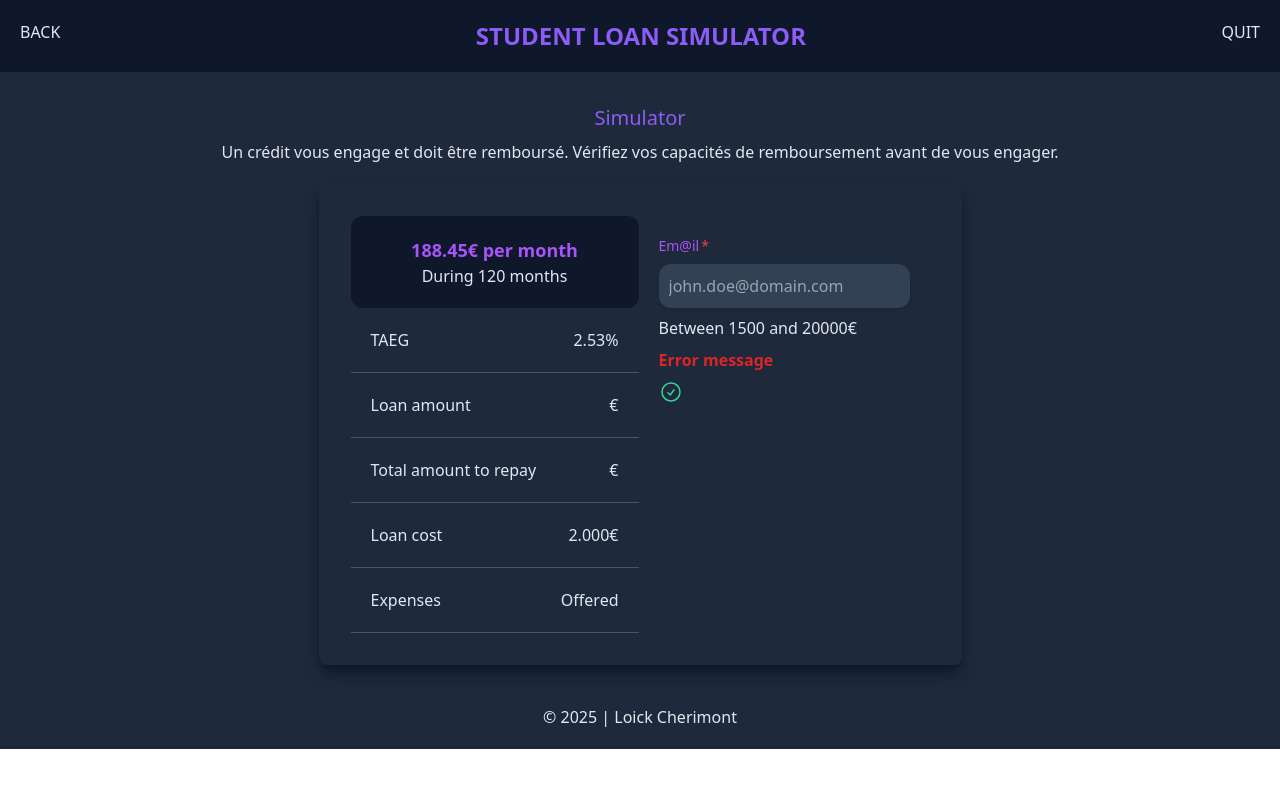
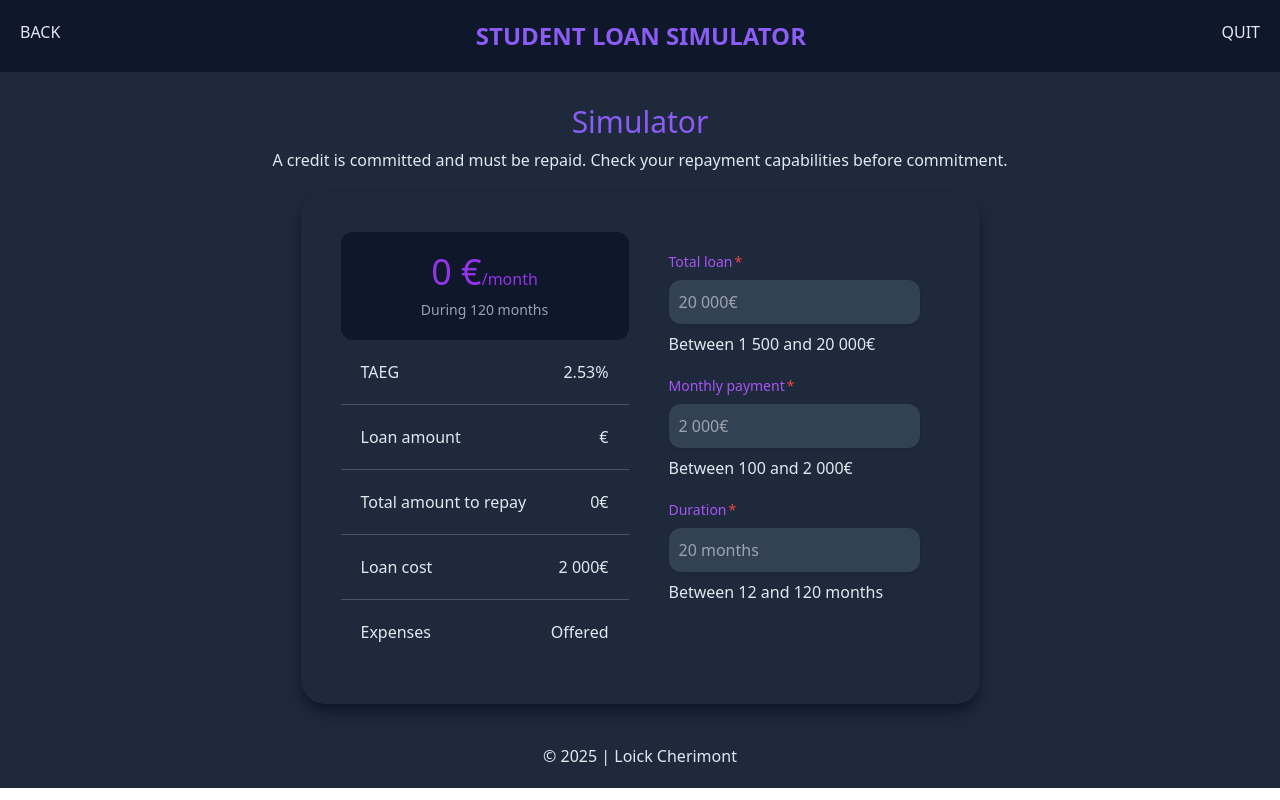
Before and after one commit to loickcherimont/student-loan-sim-vue, a Vue app: page / in a window 1280 px wide. Built offline with nearby package versions, Linux system fonts and the light colour scheme.

Commit message:
Create Vue components to organize the project

```diff
--- a/src/App.vue
+++ b/src/App.vue
@@ -1,116 +1,67 @@
 <script setup lang="ts">
 import { ref } from "vue"
 import "./style.css"
+import Field from './components/Field.vue';
+import ScreenRow from './components/ScreenRow.vue';
+import ScreenHeader from './components/ScreenHeader.vue'
+import Header from './components/Header.vue';
+import MainHeader from './components/MainHeader.vue';
+import Footer from './components/Footer.vue';
 
-const amount = ref<number | string>()
-
-const emptyNullAmount = ref<boolean>(false)
-
-// Functions
-const handleInput = (event: Event) => {
-  emptyNullAmount.value = !amount.value ? true : false
-
-  console.log(amount)
-
-  if (amount.value === 0) {
-    console.log("foo")
-  }
-}
+const loan = ref<number | string>("")
+const monthlyPayment = ref<number | string>("")
+const duration = ref<number | string>("")
 
 </script>
 
 <template>
   <!-- Header -->
-  <header class="bg-slate-900 text-slate-200 flex justify-between p-5">
-    <div>BACK</div>
-    <h1 class="text-violet-500 font-bold text-2xl">STUDENT LOAN SIMULATOR</h1>
-    <div>QUIT</div>
-  </header>
+  <Header />
   <!-- Main -->
   <main class="text-slate-200 flex flex-col items-center gap-y-2 p-5">
 
     <!-- Header for main -->
-    <div class="flex flex-col items-center gap-y-2 p-3">
-      <h2 class="text-violet-500 text-xl">Simulator</h2>
-      <p>Un crédit vous engage et doit être remboursé. Vérifiez vos capacités de remboursement avant de vous engager.
-      </p>
-    </div>
+    <MainHeader />
 
     <!-- Display and form -->
-    <div class="flex shadow-lg shadow-slate-900 rounded-lg p-8">
+    <div class="flex shadow-lg shadow-slate-900 rounded-3xl p-10 gap-x-5">
       <!-- Display -->
-      <div class="">
+      <div class="display">
         <!-- display header -->
-        <div class="bg-slate-900 p-5 rounded-xl flex flex-col items-center">
-          <h3 class="text-lg font-black text-purple-500">188.45€ per month</h3>
-          <p>During 120 months</p>
-        </div>
+        <ScreenHeader :monthlyPayment="monthlyPayment" />
 
         <!-- display body -->
         <ul>
           <!-- TAEG to translate in english -->
-          <li class="border-b border-slate-600 flex justify-between p-5 w-72">
-            <p>TAEG</p><p>2.53%</p>
-          </li>
+          <ScreenRow property="TAEG" property-value="2.53%" />
 
           <!-- Loan amount -->
-          <li class="border-b border-slate-600 flex justify-between p-5 w-72"><p>Loan amount</p><p>{{ amount }} €</p></li>
+          <ScreenRow property="Loan amount" :property-value="loan + '€'" />
 
           <!-- Total amount to repay -->
-          <li class="border-b border-slate-600 flex justify-between p-5 w-72"><p>Total amount to repay</p><p>{{ amount }} €</p></li>
+          <ScreenRow property="Total amount to repay" property-value="0€" />
 
           <!-- Loan cost -->
-          <li class="border-b border-slate-600 flex justify-between p-5 w-72"><p>Loan cost</p><p>2.000€</p></li>
+          <ScreenRow property="Loan cost" property-value="2 000€" />
 
           <!-- Expenses for folder -->
-          <li class="border-b border-slate-600 flex justify-between p-5 w-72"><p>Expenses</p><p>Offered</p></li>
+          <ScreenRow property="Expenses" property-value="Offered" />
         </ul>
       </div>
       <!-- Form -->
-      <div class="">
+      <div>
         <form>
-          <!-- total loan -->
-          <!-- <div>
-            <label for="">Project amount</label>
-            <input type="text" name="" id="projectAmount" v-model=""  />
-
-          </div> -->
-
           <!-- New Total loan -->
-          <div class="field flex flex-col gap-2 m-5">
-            <label for="projectAmount"
-              class="after:content-['*'] after:ml-0.5 after:text-red-500 block text-sm font-medium  text-purple-500">Em@il</label>
-            <input type="text" name="project_amount" id="projectAmount"
-              class="max-w-96 rounded-xl p-2.5 transition ease-in-out shadow duration-700 outline-none focus:ring-1 focus:ring-purple-500 text-slate-200 bg-slate-700"
-              placeholder="john.doe@domain.com" v-model="amount" @input="handleInput" />
-              <p>Between 1500 and 20000€</p>
-            <p class="error text-red-600 font-semibold">Error message</p>
-            <svg xmlns="http://www.w3.org/2000/svg" fill="none" viewBox="0 0 24 24" stroke-width="1.5"
-              stroke="currentColor" class="size-6 stroke-emerald-400">
-              <path stroke-linecap="round" stroke-linejoin="round"
-                d="M9 12.75 11.25 15 15 9.75M21 12a9 9 0 1 1-18 0 9 9 0 0 1 18 0Z" />
-            </svg>
-
-          </div>
+          <Field v-model="loan" name="Total loan" subtitle="Between 1 500 and 20 000€" placeholder="20 000€" />
           <!-- Monthly payment -->
-          <!-- <div>
-          <label for="monthlyPayment">Monthly Payment</label>
-          <input type="text" name="monthly_payment" id="monthlyPayment" />
-          <p>Between 100 and 2000€</p>
-        </div> -->
+          <Field v-model="monthlyPayment" name="Monthly payment" subtitle="Between 100 and 2 000€" placeholder="2 000€" />
           <!-- Duration -->
-          <!-- <div>
-          <label for="duration">Duration</label>
-          <input type="text" name="duration" id="duration" />
-          <p>12 to 120 months</p>
-        </div> -->
+          <Field v-model="duration" name="Duration" subtitle="Between 12 and 120 months" placeholder="20 months" />
         </form>
       </div>
     </div>
 
   </main>
   <!-- FOOTER -->
-  <footer class="flex justify-center py-5">
-    <p>&copy; 2025 | Loick Cherimont</p>
-  </footer>
+  <Footer />
 </template>
--- /dev/null
+++ b/src/components/Field.vue
@@ -0,0 +1,44 @@
+<script setup lang="ts">
+import { ref } from 'vue';
+defineProps<{
+    name: string
+    subtitle: string
+    placeholder: string
+}>()
+
+const model = defineModel()
+
+
+const isEmptyNull = ref<boolean | string>("")
+
+const handleInput = (ev: Event) => {
+    const input = ev.target as HTMLInputElement
+
+    isEmptyNull.value = !input.value ? true : false
+}
+</script>
+
+<template>
+    <div class="field flex gap-x-2 items-center m-5">
+
+        <div class="input-field flex flex-col gap-2">
+            <label for="projectAmount"
+            class="after:content-['*'] after:ml-0.5 after:text-red-500 block text-sm font-medium  text-purple-500">{{
+            name }}</label>
+
+        <input type="text" name="project_amount" id="projectAmount"
+            class="max-w-96 rounded-xl p-2.5 transition ease-in-out shadow duration-700 outline-none focus:ring-1 focus:ring-purple-500 text-slate-200 bg-slate-700"
+            :placeholder="placeholder" v-model="model" @input="handleInput" />
+        <p>{{ subtitle }}</p>
+        <p v-show="isEmptyNull" class="text-red-600 font-semibold">Error message</p>
+        </div>
+
+        <!-- <div class="valid">
+            <svg xmlns="http://www.w3.org/2000/svg" fill="none" viewBox="0 0 24 24" stroke-width="1.5"
+                stroke="currentColor" class="size-6 stroke-1 stroke-teal-400">
+                <path stroke-linecap="round" stroke-linejoin="round"
+                    d="M9 12.75 11.25 15 15 9.75M21 12a9 9 0 1 1-18 0 9 9 0 0 1 18 0Z" />
+            </svg>
+        </div> -->
+    </div>
+</template>
--- /dev/null
+++ b/src/components/Footer.vue
@@ -0,0 +1,8 @@
+<script setup lang="ts">
+</script>
+
+<template>
+    <footer class="flex justify-center py-5">
+        <p>&copy; 2025 | Loick Cherimont</p>
+    </footer>
+</template>
--- /dev/null
+++ b/src/components/Header.vue
@@ -0,0 +1,10 @@
+<script setup lang="ts">
+</script>
+
+<template>
+    <header class="bg-slate-900 text-slate-200 flex justify-between p-5">
+        <div>BACK</div>
+        <h1 class="text-violet-500 font-bold text-2xl">STUDENT LOAN SIMULATOR</h1>
+        <div>QUIT</div>
+    </header>
+</template>
--- /dev/null
+++ b/src/components/MainHeader.vue
@@ -0,0 +1,8 @@
+<script setup lang="ts"></script>
+
+<template>
+    <div class="flex flex-col items-center gap-y-2 p-3">
+        <h2 class="text-violet-500 text-3xl">Simulator</h2>
+        <p>A credit is committed and must be repaid. Check your repayment capabilities before commitment.</p>
+    </div>
+</template>
--- /dev/null
+++ b/src/components/ScreenHeader.vue
@@ -0,0 +1,14 @@
+<script setup lang="ts">
+defineProps<{
+    monthlyPayment: number | string
+}>()
+</script>
+
+<template>
+    <div class="bg-slate-900 p-5 rounded-xl flex flex-col items-center gap-y-2">
+        <h3 class="text-purple-600">
+            <span class="text-4xl font-light">{{ monthlyPayment || 0}} €</span>
+            <span>/month</span></h3>
+        <p class="text-sm text-slate-400">During 120 months</p>
+    </div>
+</template>
--- /dev/null
+++ b/src/components/ScreenRow.vue
@@ -0,0 +1,13 @@
+<script setup lang="ts">
+defineProps<{
+    property: string
+    propertyValue: string | number
+}>()
+</script>
+
+<template>
+    <li class="border-b last:border-0 border-slate-600 flex justify-between p-5 w-72">
+        <span>{{ property }}</span>
+        <span>{{ propertyValue || 0 }}</span>
+    </li>
+</template>
```
Also changed, not shown: src/utils/input.html (+22 -11 lines), github/preview.png (added), 1 other file (tests, documents, lock files or other folders).
